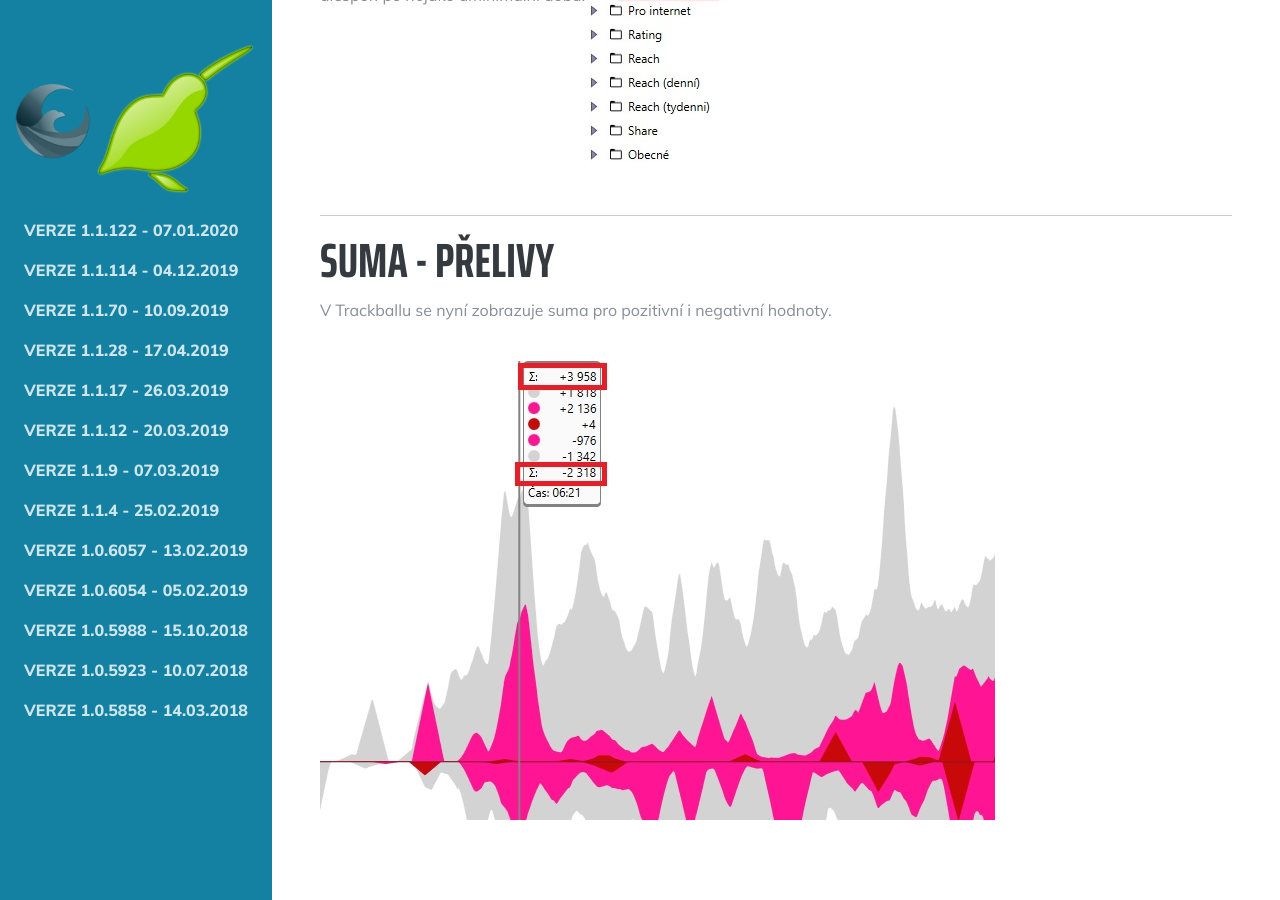
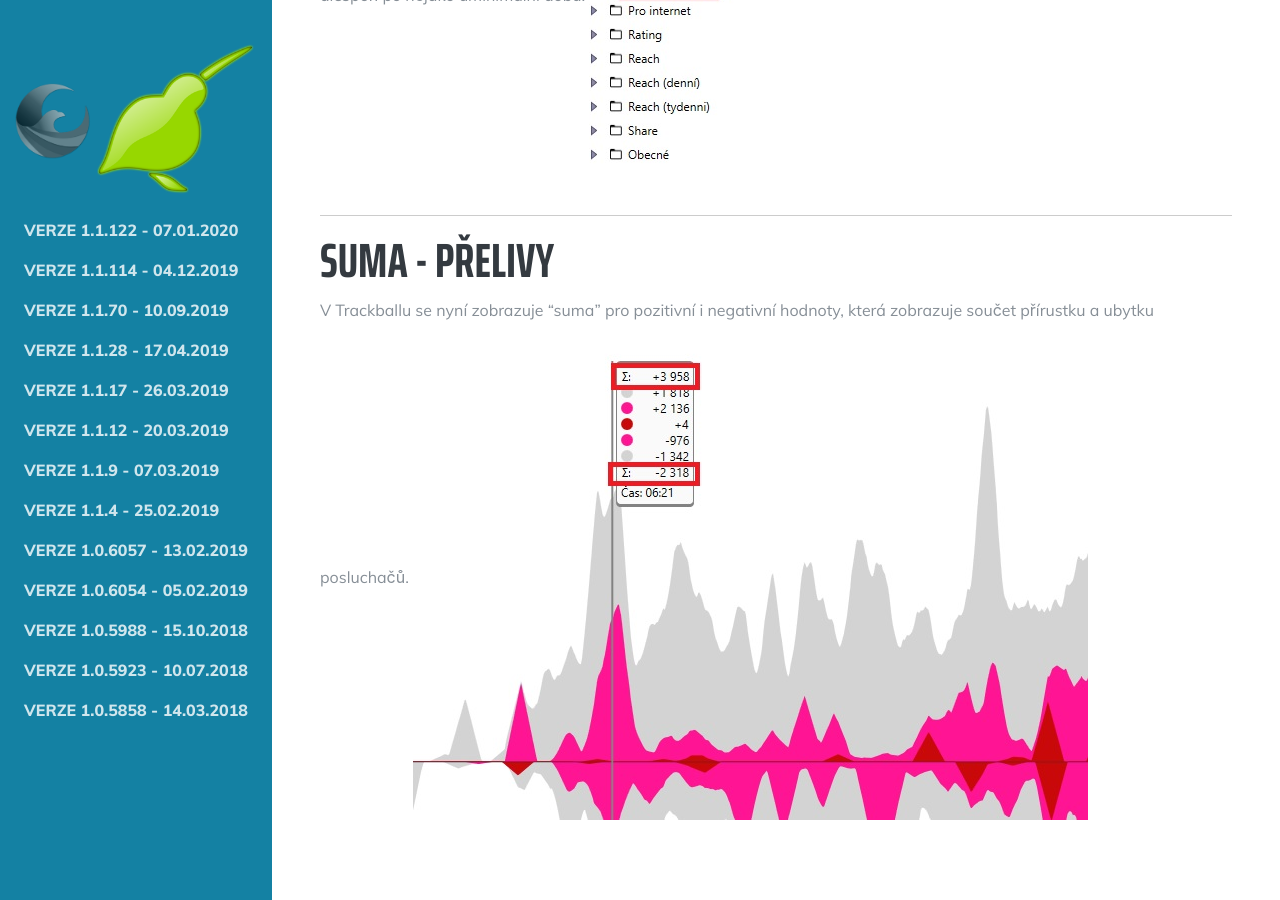
Before and after one commit to benesrichard/news-web2, a Jekyll site: the page built from _posts/2020-01-07-1.1.122.md, in a window 1280 px wide and 900 px high, scrolled down 766 px. Built offline with Jekyll 4.4.1, drawn with Linux system fonts in a browser that asks for light colours; some web fonts are replaced.

Commit message:
Update 2020-01-07-1.1.122.md

```diff
--- a/_posts/2020-01-07-1.1.122.md
+++ b/_posts/2020-01-07-1.1.122.md
@@ -8,5 +8,5 @@ pro ty respondenty ze zkoumané cílové skupiny, kteří se dané aktivitě vě
 ![Popis souboru]({{site.url}}/data/ATSrel_denni.jpg "Popis souboru")
 
 ## Suma - přelivy
-V Trackballu se nyní zobrazuje suma pro pozitivní i negativní hodnoty.
+V Trackballu se nyní zobrazuje "suma" pro pozitivní i negativní hodnoty, která zobrazuje součet přírustku a ubytku posluchačů.
 ![Popis souboru]({{site.url}}/data/Suma.jpg "Popis souboru")
```
